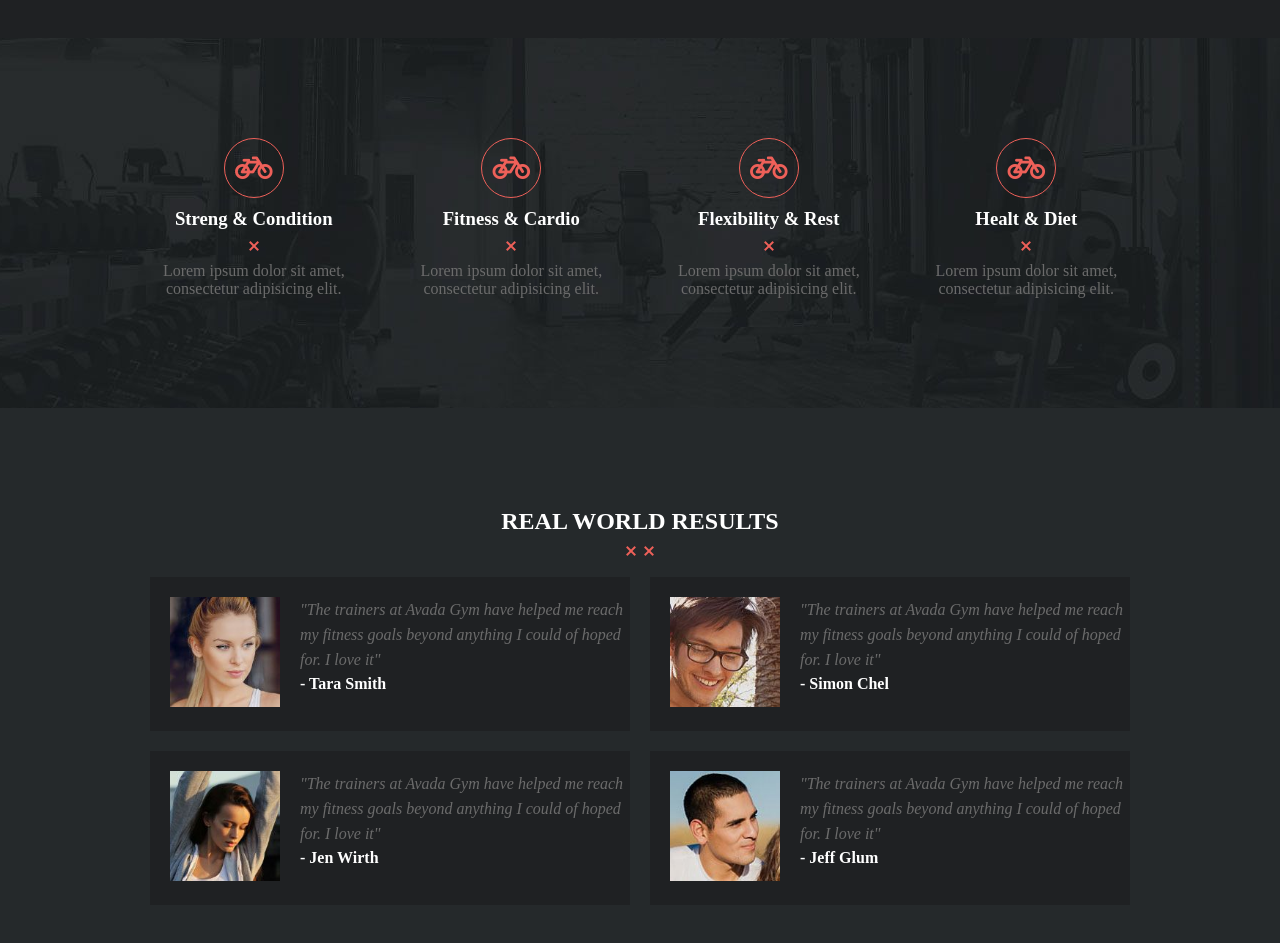
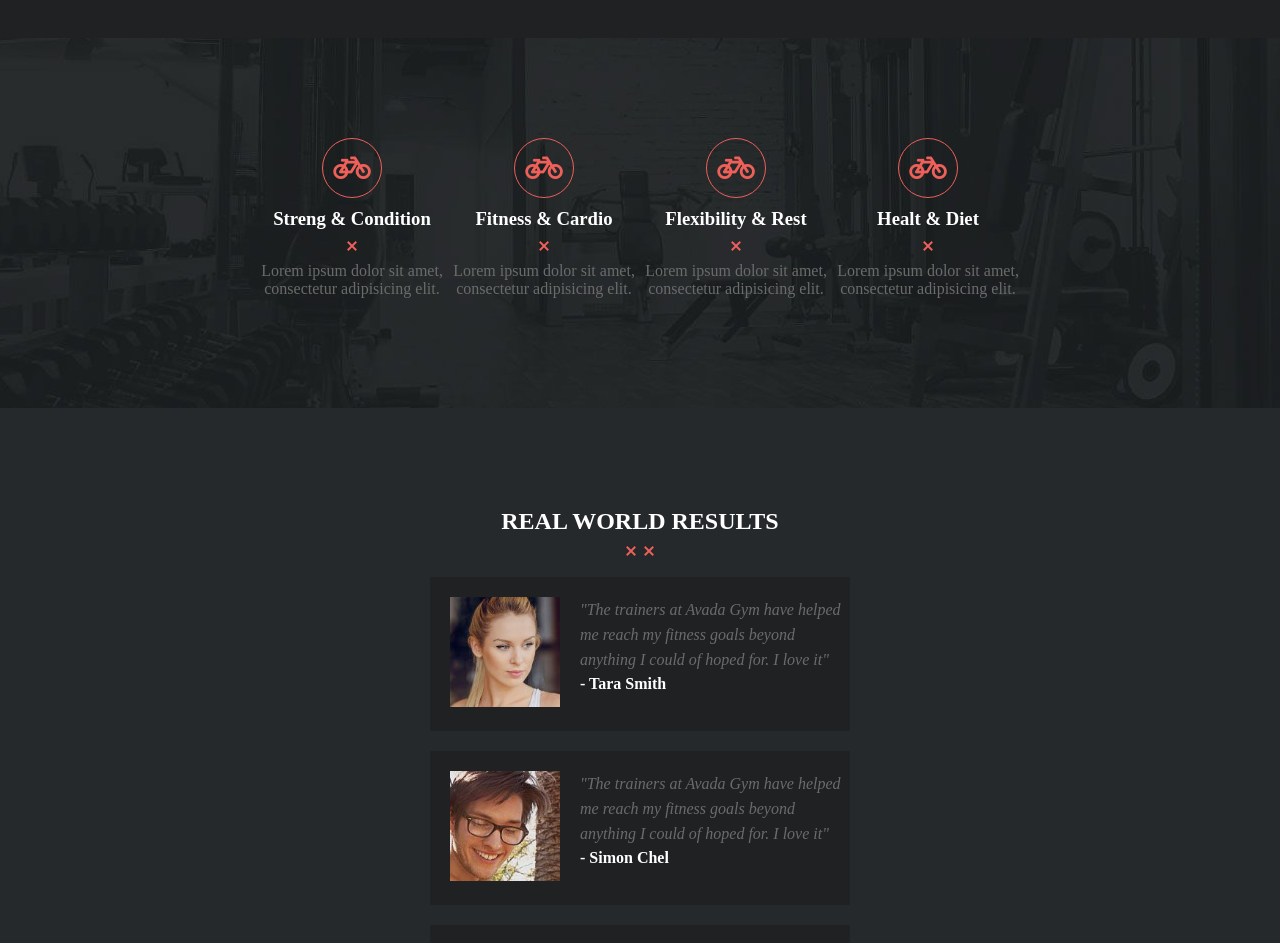
Before and after one commit to Robma1994/proj-html-vuejs, a Vue app: page / in a window 1280 px wide. Shown: the part 1340-2283 px from the top of the page. Built offline with nearby package versions, Linux system fonts and the light colour scheme.

Commit message:
Performance

```diff
--- a/src/App.vue
+++ b/src/App.vue
@@ -287,6 +287,7 @@ export default {
   padding: 100px 0 100px 0;
   .container-small {
     display: flex;
+    width: 60%;
     .wrapper-Activities {
       //width: calc(100% / 4);
       display: flex;
@@ -322,7 +323,7 @@ export default {
 
     .container-small-real-world {
       //height: 100%;
-      width: 80%;
+      width: 60%;
       margin: 0 auto;
       display: flex;
       flex-direction: column;
@@ -340,7 +341,7 @@ export default {
             .wrapper-card-testimonial {
               display: flex;
               background-color: $backgroundDarkGray;
-              width: 480px;
+              width: 420px;
               margin: 10px;
 
                 .wrapper-name{
@@ -493,7 +494,7 @@ padding: 100px 120px 100px 120px;
   width: 100%;
   padding: 50px 50px;
     .container-small-news{
-      width: 80%;
+      width: 60%;
       margin: 0 auto;
       .container-s-news-top {
         display: flex;
@@ -511,6 +512,14 @@ padding: 100px 120px 100px 120px;
                 background-color: $backgroundDarkGray;
                 margin: 10px 10px 10px 10px;
                 width: 200px;
+                height: 100%;
+
+                  .cont-s-n-bot-top {
+
+                  }
+                  .cont-s-n-bot-bot {
+                    padding: 15px 15px 15px 15px;
+                  }
               }
           }
       }
```
